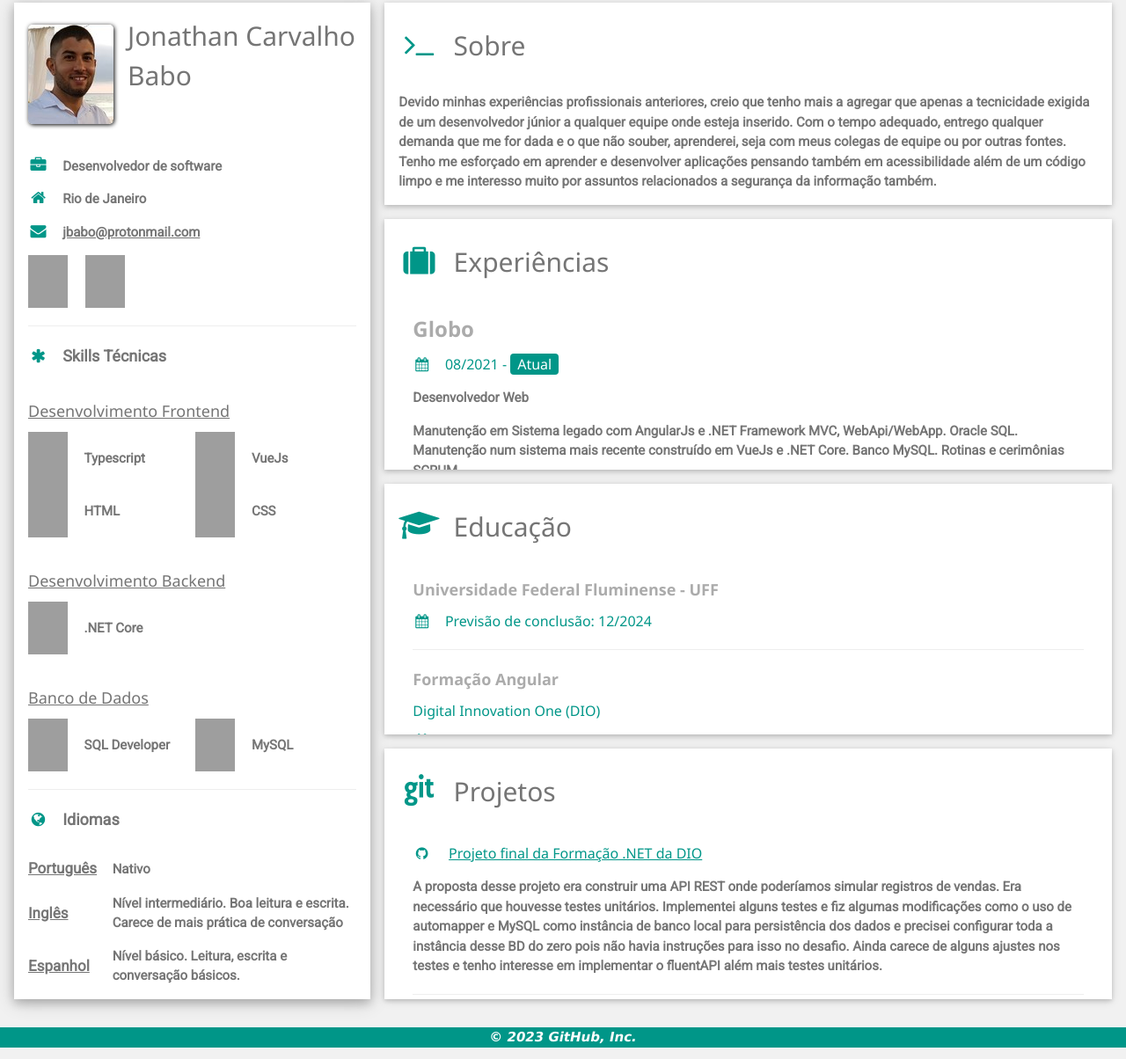
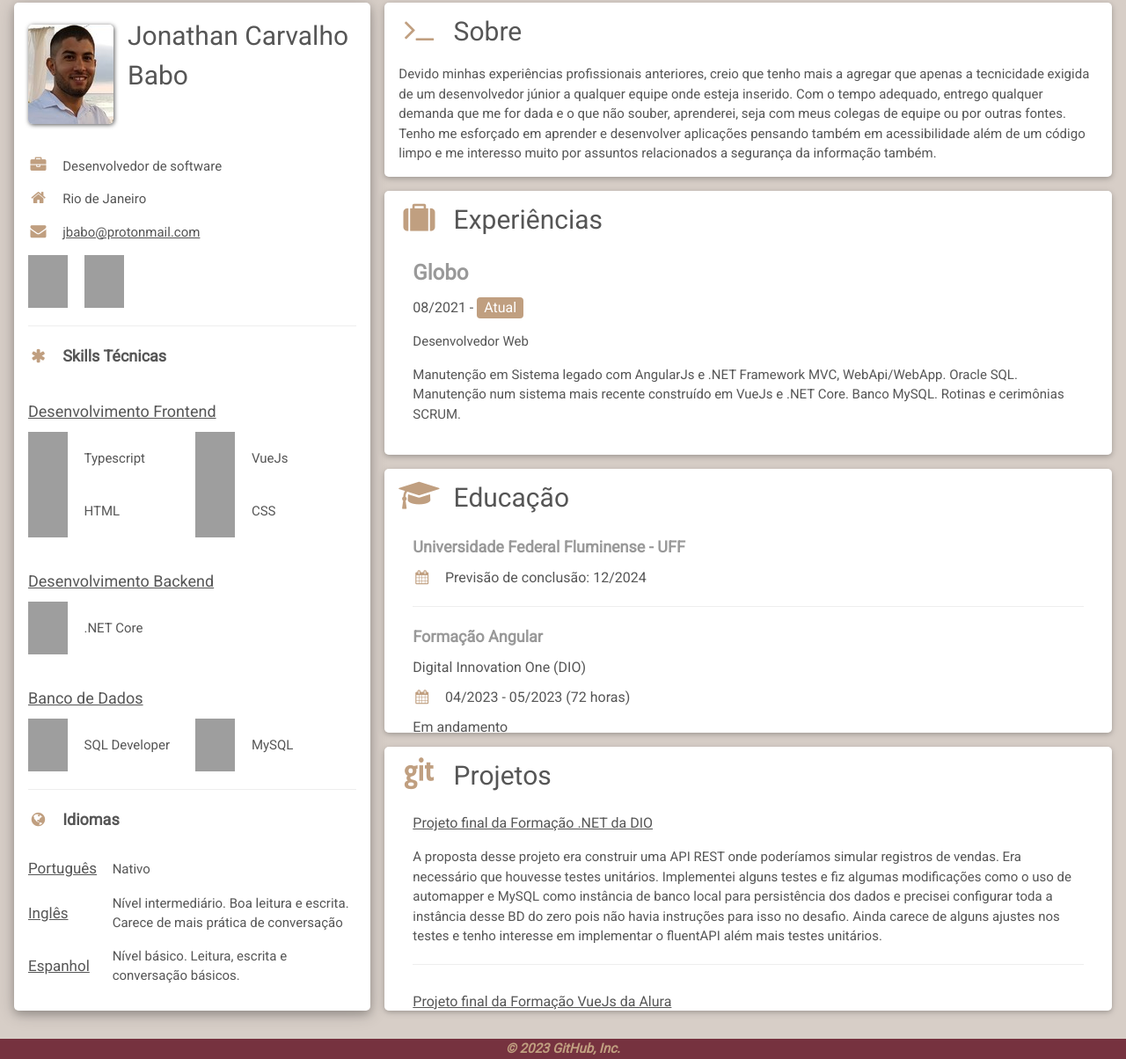
Before and after one commit to jcbabo/curriculo, a plain HTML site: page index.html in a window 1280 px wide. Shown: the part 13-1217 px from the top of the page at 88% size. Drawn offline with nearby package versions, Linux system fonts and the light colour scheme; grey boxes are pictures that could not be loaded.

Commit message:
- ajustes de css e visual

```diff
--- a/index.html
+++ b/index.html
@@ -17,7 +17,7 @@ site canva salvos na pasta dev-front, tonalidades: 9, 11, 16, 38. -->
 
 </head>
 
-<body class="w3-light-grey" cz-shortcut-listen="true">
+<body cz-shortcut-listen="true">
 
     <!-- Page Container -->
     <section class="w3-content w3-margin-top" style="max-width:1440px;">
@@ -26,17 +26,17 @@ site canva salvos na pasta dev-front, tonalidades: 9, 11, 16, 38. -->
         <div class="w3-row-padding">
             <!-- Left Column -->
             <div class="w3-third">
-                <section class="w3-white w3-text-grey w3-card-4 side-box">
+                <section class="w3-white w3-card-4 side-box">
                     <div class="w3-container photo-name">
                         <img src="./foto-curriculo.jpg"
                             alt="pt-BR: Minha foto em close de rosto. Uso uma camisa branca e tenho cabelos escuros cortados como raspado. en-EN: My photo in close of my face. I wear a white shirt and have dark hair cut as shaven." />
                         <h2>Jonathan Carvalho Babo</h2>
                     </div>
                     <div class="w3-container w3-text-gray w3-margin-bottom">
-                        <p><i class="fa fa-briefcase fa-fw w3-margin-right w3-large w3-text-teal"></i>Desenvolvedor de
+                        <p><i class="fa fa-briefcase fa-fw w3-margin-right w3-large"></i>Desenvolvedor de
                             software</p>
-                        <p><i class="fa fa-home fa-fw w3-margin-right w3-large w3-text-teal"></i>Rio de Janeiro</p>
-                        <p><i class="fa fa-envelope fa-fw w3-margin-right w3-large w3-text-teal"></i><a
+                        <p><i class="fa fa-home fa-fw w3-margin-right w3-large"></i>Rio de Janeiro</p>
+                        <p><i class="fa fa-envelope fa-fw w3-margin-right w3-large"></i><a
                                 href="mailto:jbabo@protonmail.com" target="_blank">jbabo@protonmail.com</a>
                         </p>
                         <a href="https://github.com/jcbabo" target="_blank"><img class="badge w3-hover-opacity"
@@ -48,7 +48,7 @@ site canva salvos na pasta dev-front, tonalidades: 9, 11, 16, 38. -->
                         <hr>
                         <!-- hard skills -->
                         <p class="w3-large skills-title">
-                            <b><i class="fa fa-asterisk fa-fw w3-margin-right w3-text-teal"></i>Skills Técnicas</b>
+                            <b><i class="fa fa-asterisk fa-fw w3-margin-right"></i>Skills Técnicas</b>
                         </p>
                         <div class="skills"
                             aria-roledescription="pt-BR: Aqui nessa div eu exponho superficialmente meus conhecimentos de programação até o momento. en-EN: Here in this div tag I expose my knowledges about programming so far.">
@@ -90,7 +90,7 @@ site canva salvos na pasta dev-front, tonalidades: 9, 11, 16, 38. -->
                         <hr>
                         <!-- Idiomas -->
                         <p class="w3-large skills-label">
-                            <b><i class="fa fa-globe fa-fw w3-margin-right w3-text-teal"></i>Idiomas</b>
+                            <b><i class="fa fa-globe fa-fw w3-margin-right"></i>Idiomas</b>
                         </p>
                         <div class="skills languages">
                             <p class="label">Português</p>
@@ -108,9 +108,9 @@ site canva salvos na pasta dev-front, tonalidades: 9, 11, 16, 38. -->
             <!-- Right Column -->
             <div class="w3-twothird">
                 <!-- Sobre -->
-                <div class="w3-container w3-card w3-white w3-margin-bottom card-overflow">
-                    <h2 class="w3-text-grey w3-padding-16"><i
-                            class="fa fa-terminal fa-fw w3-margin-right w3-xxlarge w3-text-teal"></i>Sobre</h2>
+                <section class="w3-container w3-card w3-white w3-margin-bottom card-overflow">
+                    <h2><i
+                            class="fa fa-terminal fa-fw w3-margin-right w3-xxlarge"></i>Sobre</h2>
                     <p>Devido minhas experiências profissionais anteriores, creio que tenho mais a agregar que apenas a
                         tecnicidade exigida de um desenvolvedor júnior a qualquer equipe onde esteja inserido. Com o
                         tempo adequado, entrego qualquer demanda que me for dada e o que não souber, aprenderei, seja
@@ -118,17 +118,17 @@ site canva salvos na pasta dev-front, tonalidades: 9, 11, 16, 38. -->
                         desenvolver
                         aplicações pensando também em acessibilidade além de um código limpo e me interesso muito por
                         assuntos relacionados a segurança da informação também.</p>
-                </div>
+                    </section>
                 <!-- end Sobre -->
                 <!-- Experiências -->
-                <div class="w3-container w3-card w3-white w3-margin-bottom card-overflow">
-                    <h2 class="w3-text-grey w3-padding-16">
-                        <i class="fa fa-suitcase fa-fw w3-margin-right w3-xxlarge w3-text-teal"></i>Experiências
+                <section class="w3-container w3-card w3-white w3-margin-bottom card-overflow">
+                    <h2>
+                        <i class="fa fa-suitcase fa-fw w3-margin-right w3-xxlarge"></i>Experiências
                     </h2>
                     <div class="w3-container experiencias">
                         <h3 class="w3-opacity"><b>Globo</b></h3>
-                        <h6 class="w3-text-teal"><i class="fa fa-calendar fa-fw w3-margin-right"></i>08/2021 - <span
-                                class="w3-tag w3-teal w3-round">Atual</span></h6>
+                        <h6 class="><i class="fa fa-calendar fa-fw w3-margin-right"></i>08/2021 - <span
+                                class="w3-tag w3-round tag">Atual</span></h6>
                         <p>Desenvolvedor Web</p>
                         <p> Manutenção em Sistema legado com AngularJs e .NET Framework MVC, WebApi/WebApp. Oracle SQL.
                             Manutenção num sistema mais recente construído em VueJs e .NET Core. Banco MySQL.
@@ -137,40 +137,39 @@ site canva salvos na pasta dev-front, tonalidades: 9, 11, 16, 38. -->
                     <hr>
                     <div class="w3-container experiencias">
                         <h3 class="w3-opacity"><b>Sistem Firjan</b></h3>
-                        <h6 class="w3-text-teal"><i class="fa fa-calendar fa-fw w3-margin-right"></i>08/2010 - 08/2019
+                        <h6 class="><i class="fa fa-calendar fa-fw w3-margin-right"></i>08/2010 - 08/2019
                         </h6>
                         <p>Téc. de Serviços Tecnológicos</p>
                         <p>Atuei como técnico de campo nas obras do Porto Sudeste. Fui responsávelpelo treinamento de
                             novos integrantes da minha equipe, desenvolvi documentos e mantive relacionamento direto com
                             clientes do meu contrato.</p>
                     </div>
-                </div>
+                </section>
                 <!-- end Experiências -->
                 <!-- Educação -->
-                <div class="w3-container w3-card w3-white w3-margin-bottom card-overflow">
-                    <h2 class="w3-text-grey w3-padding-16">
-                        <i class="fa fa-graduation-cap fa-fw w3-margin-right w3-xxlarge w3-text-teal"></i>Educação
+                <section class="w3-container w3-card w3-white w3-margin-bottom  card-overflow">
+                    <h2>
+                        <i class="fa fa-graduation-cap fa-fw w3-margin-right w3-xxlarge"></i>Educação
                     </h2>
                     <div class="w3-container">
                         <h5 class="w3-opacity"><b>Universidade Federal Fluminense - UFF</b></h5>
-                        <h6 class="w3-text-teal"><i class="fa fa-calendar fa-fw w3-margin-right"></i>Previsão de
+                        <h6><i class="fa fa-calendar fa-fw w3-margin-right"></i>Previsão de
                             conclusão: 12/2024
                             <hr>
 
                             <h5 class="w3-opacity"><b>Formação Angular</b></h5>
-                            <h6 class="w3-text-teal">Digital Innovation One (DIO)</h6>
-                            <h6 class="w3-text-teal"><i class="fa fa-calendar fa-fw w3-margin-right"></i>04/2023 -
+                            <h6>Digital Innovation One (DIO)</h6>
+                            <h6><i class="fa fa-calendar fa-fw w3-margin-right"></i>04/2023 -
                                 05/2023
                                 (72 horas)</h6>
-                            <p>Em andamento</p>
+                            <h6>Em andamento</h6>
 
                             <hr>
 
                             <h5 class="w3-opacity"><b>Formação VueJs<b></h5>
-                            <h6 class="w3-text-teal">Alura</h6>
-                            <h6 class="w3-text-teal"><i class="fa fa-calendar fa-fw w3-margin-right"></i>Concluído em
+                            <h6>Alura</h6>
+                            <h6><i class="fa fa-calendar fa-fw w3-margin-right"></i>Concluído em
                                 08/2022 (27 horas)</h6>
-                            </p>
                             <h6><a
                                     href="https://cursos.alura.com.br/degree/certificate/772d3c5e-4d53-485b-8ffe-45d16e943231" />Certificado</a>
                             </h6>
@@ -178,32 +177,30 @@ site canva salvos na pasta dev-front, tonalidades: 9, 11, 16, 38. -->
                             <hr>
 
                             <h5 class="w3-opacity"><b>Formação .NET<b></h5>
-                            <h6 class="w3-text-teal">Digital Innovation One (DIO)</h6>
-                            <h6 class="w3-text-teal"><i class="fa fa-calendar fa-fw w3-margin-right"></i>Concluído em
+                            <h6>Digital Innovation One (DIO)</h6>
+                            <h6><i class="fa fa-calendar fa-fw w3-margin-right"></i>Concluído em
                                 01/2023 (96 horas)</h6>
-                            </p>
                             <h6><a href="https://certificates.digitalinnovation.one/9679E296" />Certificado</a></h6>
 
                             <hr>
 
                             <h5 class="w3-opacity"><b>Profissional de Privacidade de Dados - LGPD<b></h5>
-                            <h6 class="w3-text-teal">TI Exames</h6>
-                            <h6 class="w3-text-teal"><i class="fa fa-calendar fa-fw w3-margin-right"></i>Concluído em
+                            <h6>TI Exames</h6>
+                            <h6><i class="fa fa-calendar fa-fw w3-margin-right"></i>Concluído em
                                 06/2020 (13 horas)</h6>
-                            </p>
                             <h6><a
                                     href="https://www.eadtiexames.com.br/novoensino/certificado_profissional.php?COD_INSCRICAO=dUxlaEJQeFRPR2Vxa0xEWEZtdFlxZz09" />Certificado</a>
                             </h6>
                     </div>
-                </div>
+                </section>
                 <!-- end Educação -->
                 <!-- Projetos -->
-                <div class="w3-container w3-card w3-white w3-margin-bottom card-overflow">
-                    <h2 class="w3-text-grey w3-padding-16">
-                        <i class="fa fa-git fa-fw w3-margin-right w3-xxlarge w3-text-teal"></i>Projetos
+                <section class="w3-container w3-card w3-white w3-margin-bottom card-overflow">
+                    <h2>
+                        <i class="fa fa-git fa-fw w3-margin-right w3-xxlarge"></i>Projetos
                     </h2>
                     <div class="w3-container">
-                        <h6 class="w3-text-teal">
+                        <h6 class=">
                             <i class="fa fa-github fa-fw w3-margin-right"></i>
                             <a href="https://github.com/jcbabo/projetoFinal-dio-api-vendas" target="_blank">Projeto
                                 final da Formação .NET da DIO</a>
@@ -217,7 +214,7 @@ site canva salvos na pasta dev-front, tonalidades: 9, 11, 16, 38. -->
                         <hr>
                     </div>
                     <div class="w3-container">
-                        <h6 class="w3-text-teal">
+                        <h6 class=">
                             <i class="fa fa-github fa-fw w3-margin-right"></i>
                             <a href="https://github.com/jcbabo/TimeTracker" target="_blank">Projeto final da Formação
                                 VueJs da Alura</a>
@@ -229,7 +226,7 @@ site canva salvos na pasta dev-front, tonalidades: 9, 11, 16, 38. -->
                             linha, buscar entender mais de testes no Frontend, implementação de tema escuro e
                             acessibilidade.</p>
                     </div>
-                </div>
+                </section>
                 <!-- end Projetos -->
                 <!-- End Right Column -->
             </div>
@@ -238,7 +235,7 @@ site canva salvos na pasta dev-front, tonalidades: 9, 11, 16, 38. -->
         <!-- End Page Container -->
     </section>
 
-    <footer class="w3-container w3-teal w3-center w3-margin-top">
+    <footer class="w3-container w3-center w3-margin-top">
         <i>© 2023 GitHub, Inc.</i>
     </footer>
 
--- a/styles.css
+++ b/styles.css
@@ -7,21 +7,25 @@ h4,
 h5,
 h6,
 p {
-    font-family: "Roboto", sans-serif;
-    color: #757575;
+    font-family: "Roboto", sans-serif !important;
+    color: #565656;
+    font-weight: 400 !important;
 }
 
-p {
-    font-weight: 700;
+html,
+body,
+section {
+    background-color: #D7CEC7;
+    border-radius: 5px;
 }
 
 footer {
-    height: auto;
+    background-color: #76323f;
 }
-/*
-hr {
 
-} */
+i {
+    color: #c09f80 !important;
+}
 
 .photo-name {
     display: inline-flex;
@@ -29,7 +33,7 @@ hr {
 }
 
 .photo-name>img {
-    box-shadow: 1px 1px 5px black;
+    box-shadow: 1px 1px 5px #565656;
     border-radius: 5px;
     width: 97px;
     height: 113px;
@@ -90,6 +94,20 @@ hr {
 }
 
 .card-overflow {
-    max-height: 19em;
+    max-height: 25em;
     overflow: auto;
 }
+
+.tag {
+    background-color: #c09f80 !important;
+}
+
+@media (min-width: 1024px) {
+    .side-box {
+        height: 1146px;
+    }
+
+    .card-overflow {
+        max-height: 20em;
+    }
+}
```
